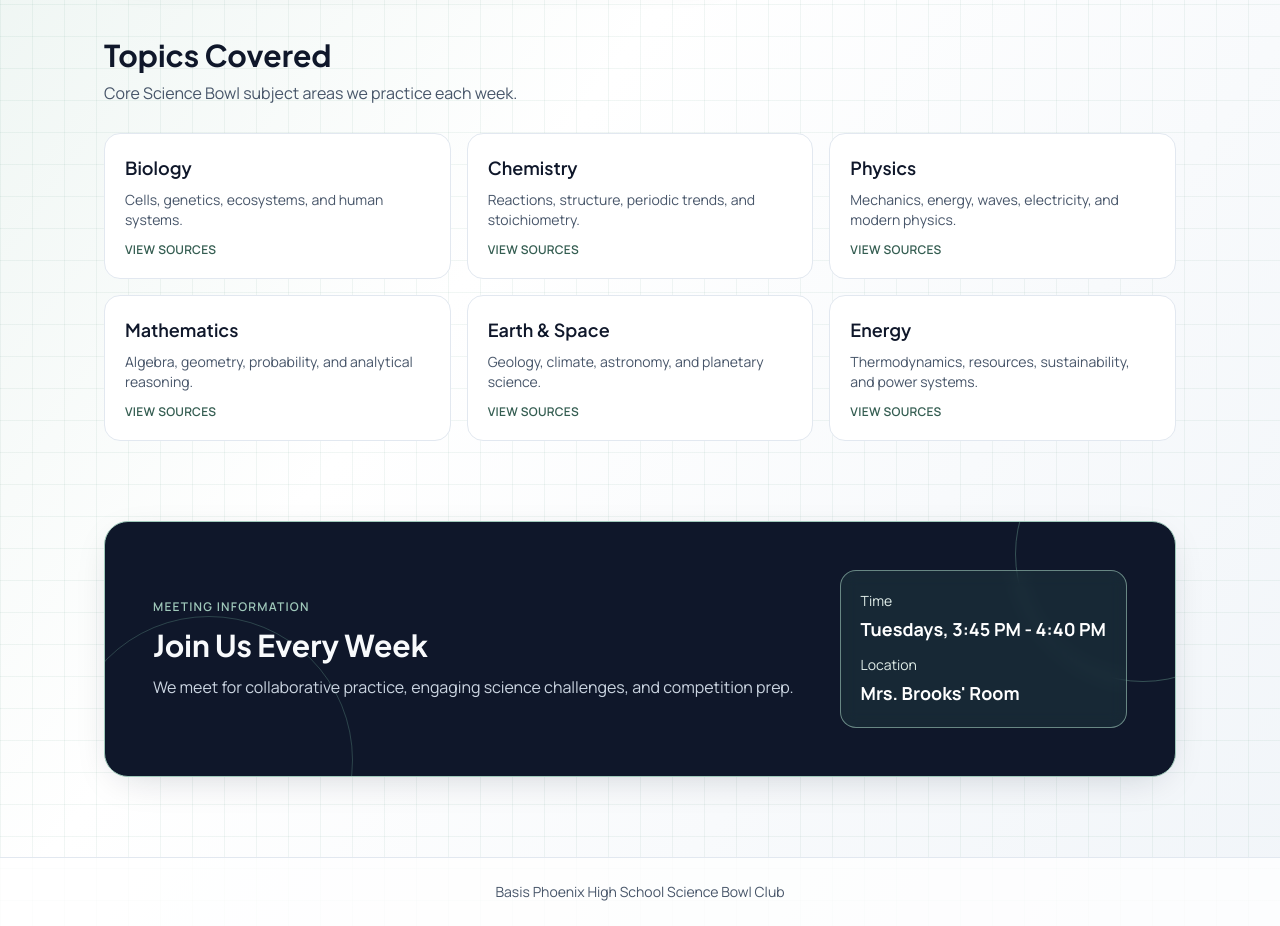
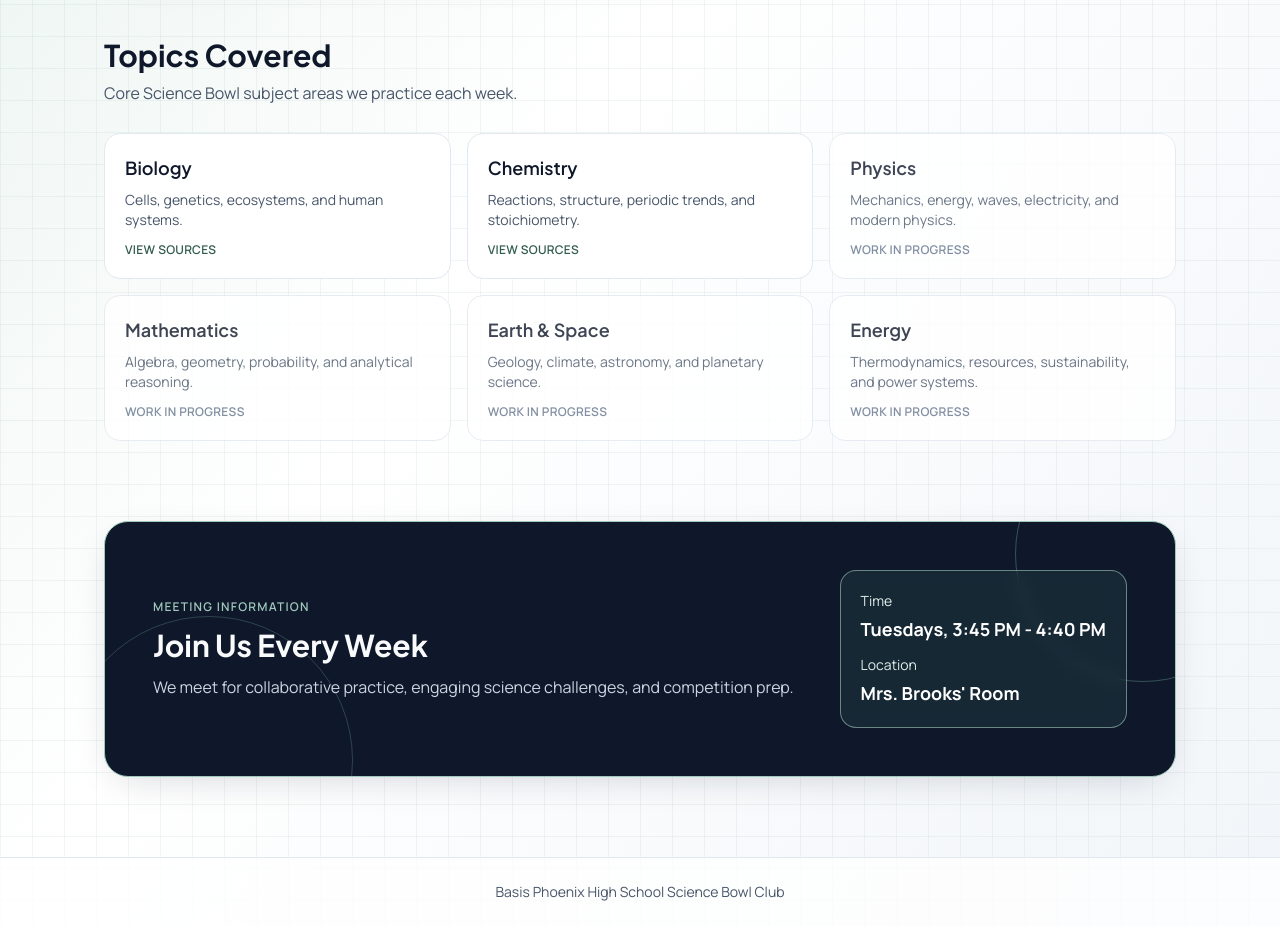
Before and after one commit to venkatakaamishettycompsci-alt/science-bowl, a plain HTML site: page index.html in a window 1280 px wide. Shown: the part 860-1786 px from the top of the page. Drawn offline with nearby package versions, Linux system fonts and the light colour scheme.

Commit message:
Update index.html

```diff
--- a/index.html
+++ b/index.html
@@ -155,26 +155,26 @@
             <p class="mt-2 text-sm text-slate-600">Reactions, structure, periodic trends, and stoichiometry.</p>
             <p class="mt-3 text-xs font-semibold uppercase tracking-wide text-sage-700">View Sources</p>
           </a>
-          <a href="topics/physics.html" class="group rounded-2xl border border-slate-200 bg-white p-5 transition hover:-translate-y-1 hover:border-sage-300 hover:shadow-panel focus:outline-none focus-visible:ring-2 focus-visible:ring-sage-500">
+          <div class="group rounded-2xl border border-slate-200 bg-white p-5 opacity-80">
             <h3 class="font-display text-lg font-semibold text-slate-900">Physics</h3>
             <p class="mt-2 text-sm text-slate-600">Mechanics, energy, waves, electricity, and modern physics.</p>
-            <p class="mt-3 text-xs font-semibold uppercase tracking-wide text-sage-700">View Sources</p>
-          </a>
-          <a href="topics/mathematics.html" class="group rounded-2xl border border-slate-200 bg-white p-5 transition hover:-translate-y-1 hover:border-sage-300 hover:shadow-panel focus:outline-none focus-visible:ring-2 focus-visible:ring-sage-500">
+            <p class="mt-3 text-xs font-semibold uppercase tracking-wide text-slate-500">Work in Progress</p>
+          </div>
+          <div class="group rounded-2xl border border-slate-200 bg-white p-5 opacity-80">
             <h3 class="font-display text-lg font-semibold text-slate-900">Mathematics</h3>
             <p class="mt-2 text-sm text-slate-600">Algebra, geometry, probability, and analytical reasoning.</p>
-            <p class="mt-3 text-xs font-semibold uppercase tracking-wide text-sage-700">View Sources</p>
-          </a>
-          <a href="topics/earth-space.html" class="group rounded-2xl border border-slate-200 bg-white p-5 transition hover:-translate-y-1 hover:border-sage-300 hover:shadow-panel focus:outline-none focus-visible:ring-2 focus-visible:ring-sage-500">
+            <p class="mt-3 text-xs font-semibold uppercase tracking-wide text-slate-500">Work in Progress</p>
+          </div>
+          <div class="group rounded-2xl border border-slate-200 bg-white p-5 opacity-80">
             <h3 class="font-display text-lg font-semibold text-slate-900">Earth &amp; Space</h3>
             <p class="mt-2 text-sm text-slate-600">Geology, climate, astronomy, and planetary science.</p>
-            <p class="mt-3 text-xs font-semibold uppercase tracking-wide text-sage-700">View Sources</p>
-          </a>
-          <a href="topics/energy.html" class="group rounded-2xl border border-slate-200 bg-white p-5 transition hover:-translate-y-1 hover:border-sage-300 hover:shadow-panel focus:outline-none focus-visible:ring-2 focus-visible:ring-sage-500">
+            <p class="mt-3 text-xs font-semibold uppercase tracking-wide text-slate-500">Work in Progress</p>
+          </div>
+          <div class="group rounded-2xl border border-slate-200 bg-white p-5 opacity-80">
             <h3 class="font-display text-lg font-semibold text-slate-900">Energy</h3>
             <p class="mt-2 text-sm text-slate-600">Thermodynamics, resources, sustainability, and power systems.</p>
-            <p class="mt-3 text-xs font-semibold uppercase tracking-wide text-sage-700">View Sources</p>
-          </a>
+            <p class="mt-3 text-xs font-semibold uppercase tracking-wide text-slate-500">Work in Progress</p>
+          </div>
         </div>
       </section>
 
```
